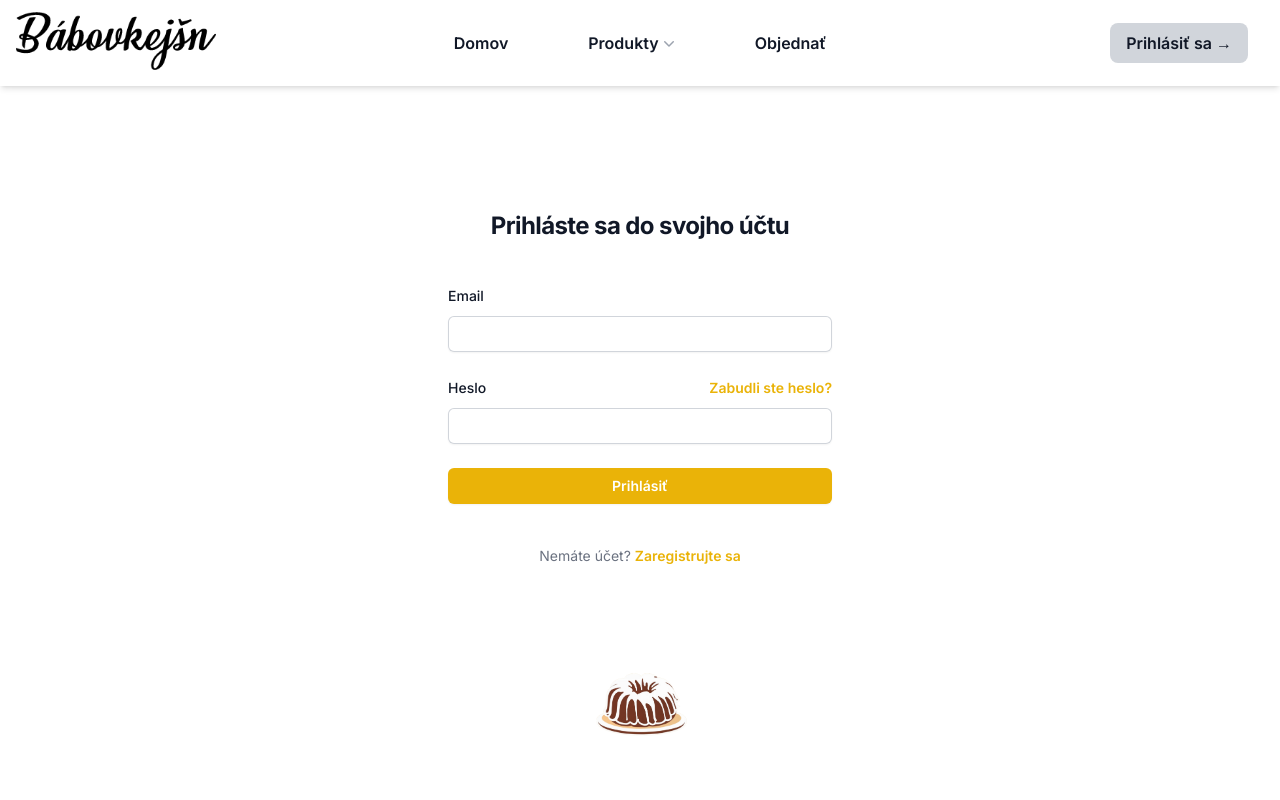
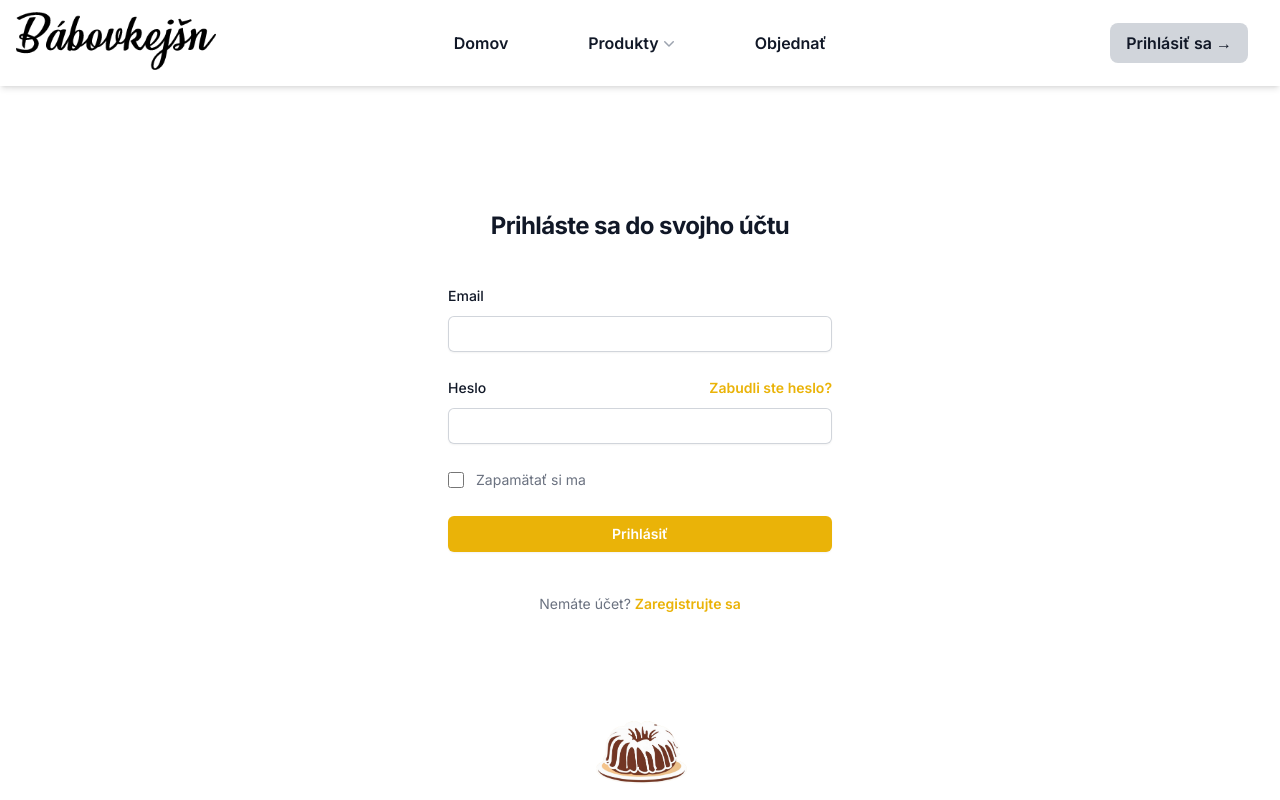
Before and after one commit to samuelrevucky/babovkejsn, a Next.js app in the folder client/: page /login in a window 1280 px wide. Built offline with nearby package versions, Linux system fonts and the light colour scheme.

Commit message:
Modify login page and logic
Add remember me functionality
Add wrong credentials prompt

```diff
--- a/client/app/(common)/login/page.tsx
+++ b/client/app/(common)/login/page.tsx
@@ -10,9 +10,12 @@ export default function Login() {
 
   const router = useRouter();
 
+  const [showMessage, setShowMessage] = useState("hidden text-red-500");
+
   const [formData, setFormData] = useState({
     email: '',
     password: '',
+    rememberMe: false
   });
 
   const handleChange = (e: any) => {
@@ -22,19 +25,28 @@ export default function Login() {
     });
   };
 
+  const handleCheckBox = (e: any) => {
+    setFormData({
+      ...formData,
+      [e.target.name]: e.target.checked,
+    })
+  }
+
   const handleSubmit = async () => {
     await axios.post(server_address + '/api/authenticate', {
         mail: formData.email,
-        password: formData.password
+        password: formData.password,
+        rememberMe: formData.rememberMe
     }, {
         withCredentials: true,
     })
     .then(function (response) {
         if (response.data.authenticated) {
-          router.push("/user_zone");
+          router.push("/user/profile");
         }
         else {
-          setFormData({email: '', password: ''});
+          setFormData({...formData, password: ''});
+          setShowMessage("text-red-500");
         }
     })
     .catch(function (error) {
@@ -97,6 +109,26 @@ export default function Login() {
             </div>
 
             <div>
+              <p id="wronglogin" className={showMessage}>Nesprávny email alebo heslo!</p>
+            </div>
+
+            <div className="relative flex gap-x-3">
+              <div className="flex h-6 items-center">
+                <input
+                  id="rememberMe"
+                  name="rememberMe"
+                  type="checkbox"
+                  defaultChecked={false}
+                  onChange={handleCheckBox}
+                  className="h-4 w-4 rounded border-gray-300 accent-yellow-500 focus:ring-yellow-500 checked:color-yellow-500"
+                />
+              </div>
+              <div className="text-sm leading-6">
+                <p className="text-gray-500">Zapamätať si ma</p>
+              </div>
+            </div>
+
+            <div>
               <button
                 type="button"
                 className="flex w-full justify-center rounded-md bg-yellow-500 px-3 py-1.5 text-sm font-semibold leading-6 text-white shadow-sm hover:bg-yellow-400 focus-visible:outline focus-visible:outline-2 focus-visible:outline-offset-2 focus-visible:outline-indigo-600"
```
Also changed, not shown: 1 other file (tests, documents, lock files or other folders).
